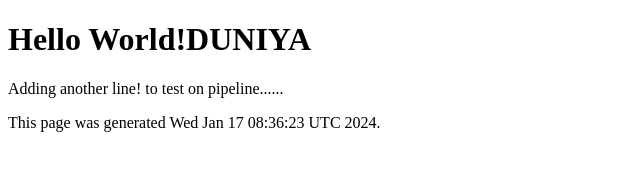
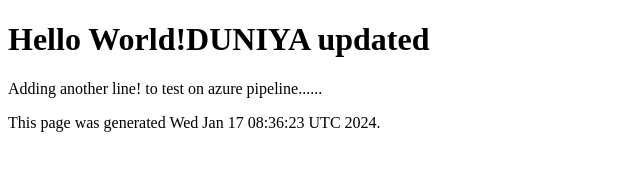
Before and after one commit to bansal28/GitHubPages, a plain HTML site: page index.html in a window 1280 px wide. Shown: the whole page, without its empty margins (0-640 px from the left). Drawn offline with Linux system fonts and the light colour scheme.

Commit message:
Update index.html

```diff
--- a/index.html
+++ b/index.html
@@ -5,8 +5,8 @@
     <title>Hello World!</title>
   </head>
   <body>
-    <h1>Hello World!DUNIYA</h1>
-    <p>Adding another line! to test on pipeline......</p>
+    <h1>Hello World!DUNIYA updated</h1>
+    <p>Adding another line! to test on azure pipeline......</p>
     <p>This page was generated Wed Jan 17 08:36:23 UTC 2024.</p>
   </body>
 </html>
```
